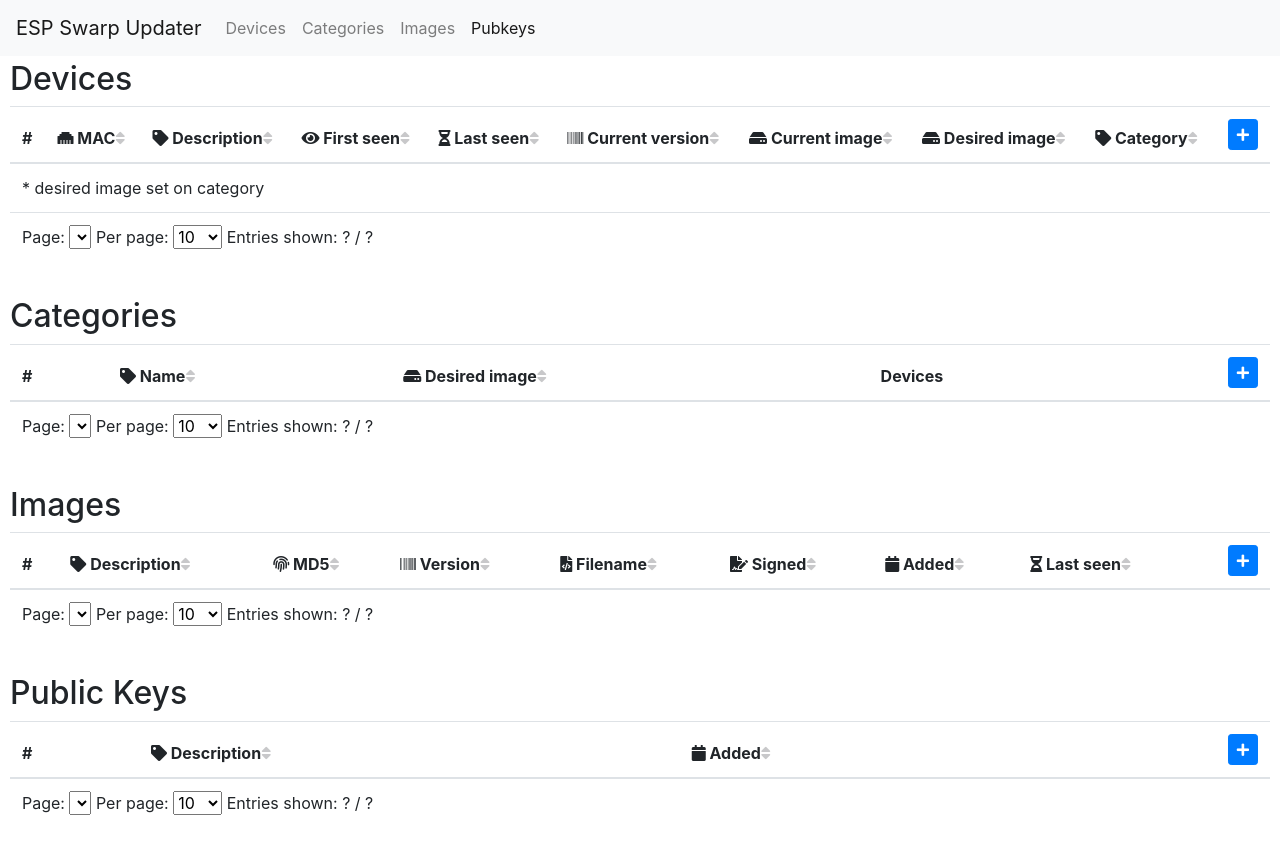
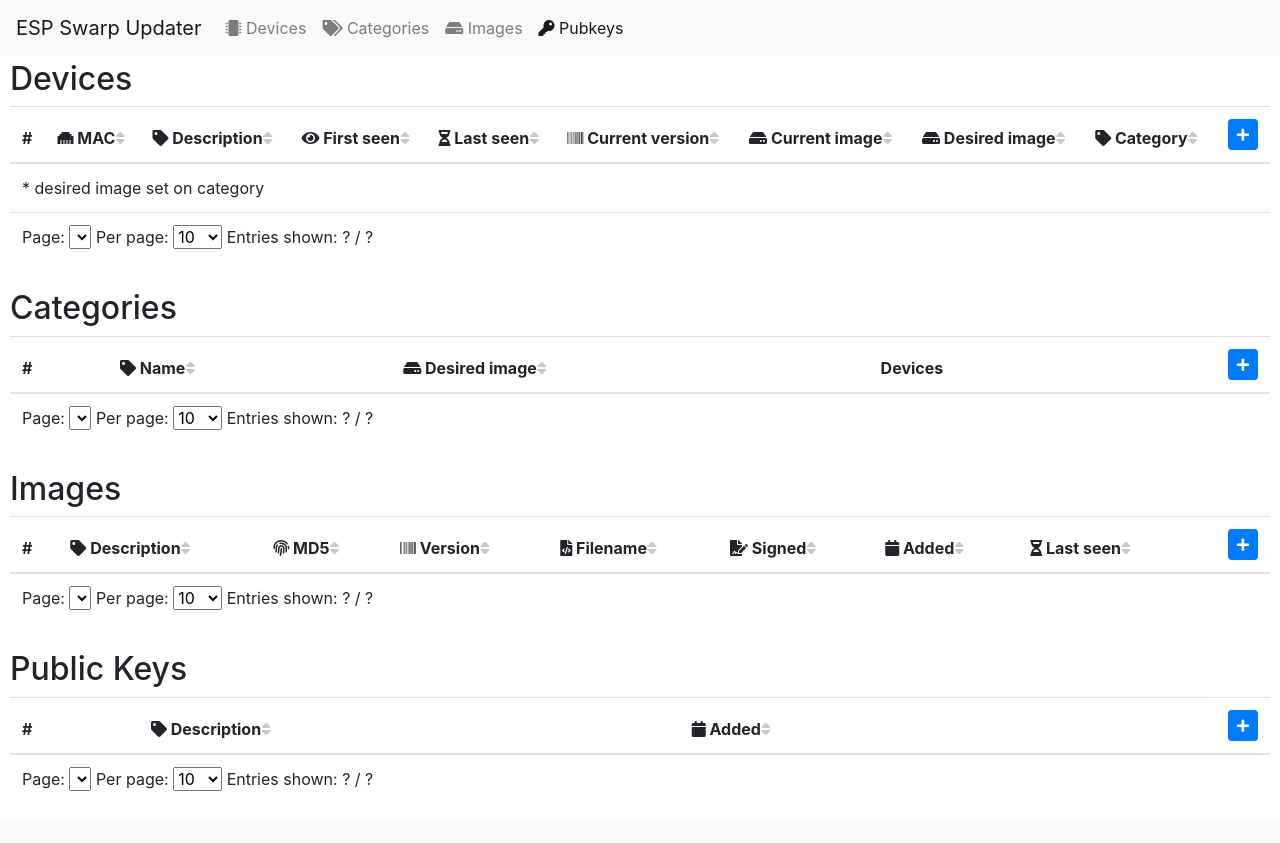
Before and after one commit to qistoph/EspSwarmUpdater, a Flask app: template templates/index.html in a window 1280 px wide. After the commit the page ends 791 px from the top, so only its background shows below. Run offline with Flask 2, Linux system fonts and the light colour scheme; the template is opened without the code that fills it, so the values that code supplies are empty; some libraries are stand-ins or nearby versions.

Commit message:
Navbar icon and fix scroll offset

```diff
--- a/static/ui.js
+++ b/static/ui.js
@@ -396,7 +396,7 @@ function highlight_scroll(targets) {
 	$("tr.bg-info").removeClass("bg-info")
 	targets.addClass("bg-info")
 	$('html, body').animate({
-		scrollTop: targets.offset().top
+		scrollTop: targets.offset().top - $(".navbar").outerHeight()
 	}, 1000);
 }
 
--- a/templates/index.html
+++ b/templates/index.html
@@ -32,7 +32,7 @@
     }
 
     body {
-      margin-top: 40px; /* Make room for the nav bar */
+      margin-top: 48px; /* Make room for the nav bar */
       margin-left: 10px;
       margin-right: 10px;
     }
@@ -45,7 +45,7 @@
     h6[id],
     dt[id]{
       padding-top: 60px;
-      margin-top: -40px;
+      margin-top: -48px;
     }
     </style>
 
@@ -59,10 +59,10 @@
       </button>
       <div class="collapse navbar-collapse" id="navbarNavAltMarkup">
         <div class="navbar-nav">
-          <a class="nav-item nav-link" href="#device">Devices</a>
-          <a class="nav-item nav-link active" href="#category">Categories</a>
-          <a class="nav-item nav-link" href="#image">Images</a>
-          <a class="nav-item nav-link" href="#pubkey">Pubkeys</a>
+          <a class="nav-item nav-link" href="#device"><i class="fa fa-microchip"></i> Devices</a>
+          <a class="nav-item nav-link active" href="#category"><i class="fa fa-tags"></i> Categories</a>
+          <a class="nav-item nav-link" href="#image"><i class="fa fa-hdd"></i> Images</a>
+          <a class="nav-item nav-link" href="#pubkey"><i class="fa fa-key"></i> Pubkeys</a>
         </div>
       </div>
     </nav>
```
